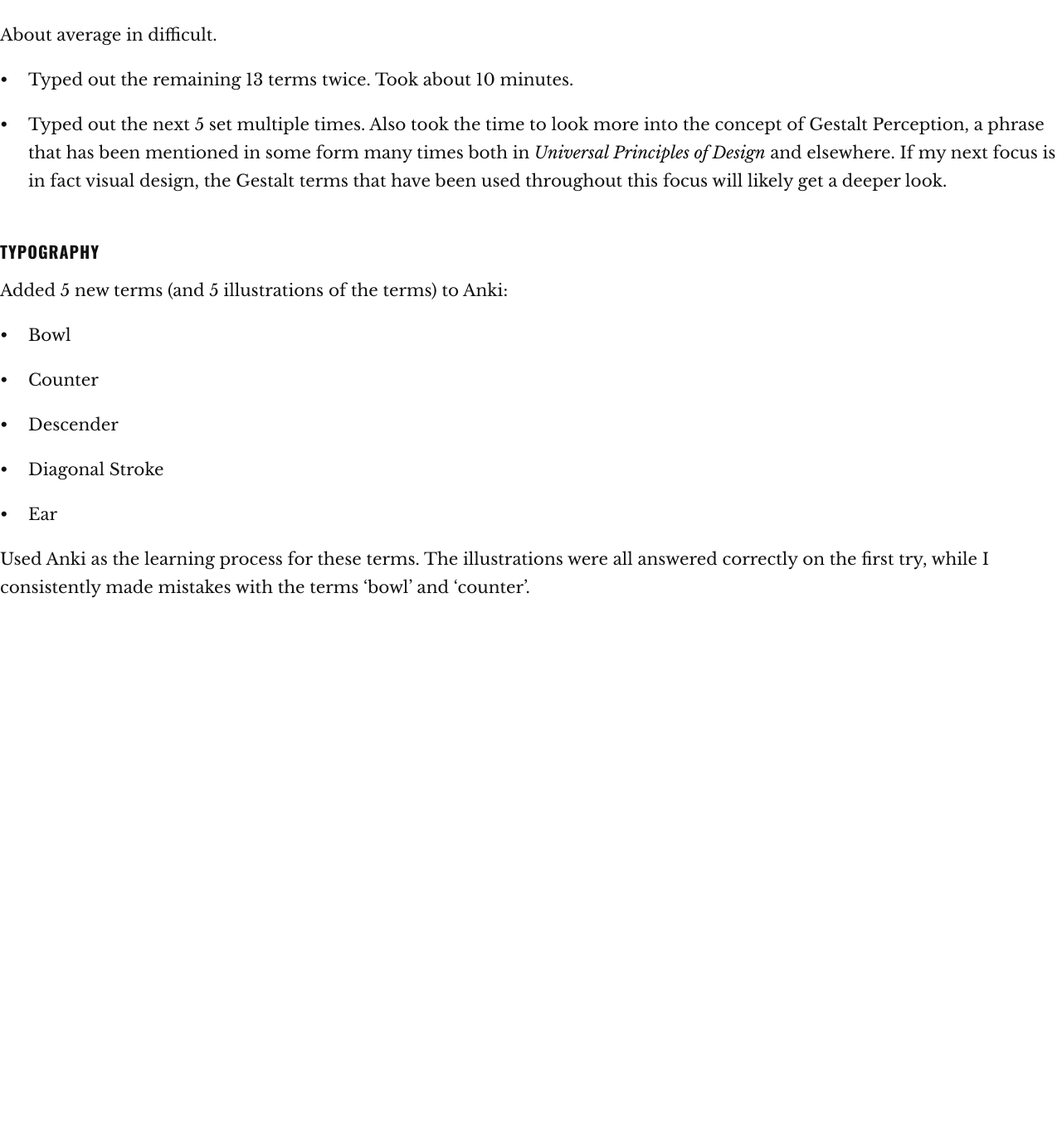
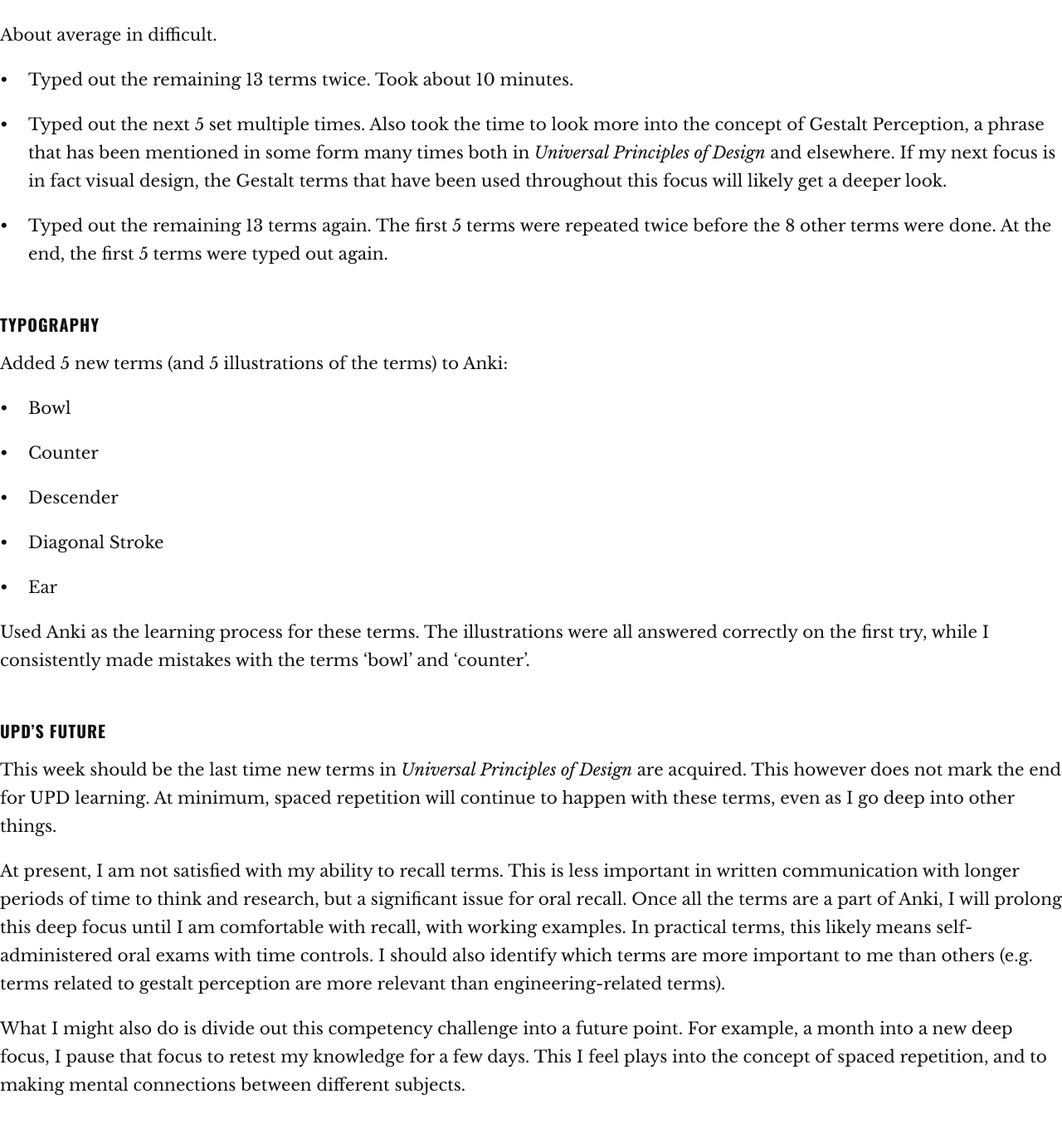
Before and after one commit to jpex/log, a Jekyll site: the page built from _posts/2017-12-04-32.md, in a window 1280 px wide and 1400 px high, scrolled down 566 px. Shown: the top 1360 px of the window at 83% size. Built offline with Jekyll 4.4.1, drawn with Linux system fonts in a browser that asks for light colours; before the commit the page ends 1389 px from its top, so only the background shows below that.

Commit message:
Update 2017-12-04-32.md

```diff
--- a/_posts/2017-12-04-32.md
+++ b/_posts/2017-12-04-32.md
@@ -22,6 +22,8 @@ About average in difficult.
 
 * Typed out the next 5 set multiple times. Also took the time to look more into the concept of Gestalt Perception, a phrase that has been mentioned in some form many times both in *Universal Principles of Design* and elsewhere. If my next focus is in fact visual design, the Gestalt terms that have been used throughout this focus will likely get a deeper look.
 
+* Typed out the remaining 13 terms again. The first 5 terms were repeated twice before the 8 other terms were done. At the end, the first 5 terms were typed out again.
+
 ### Typography
 
 Added 5 new terms (and 5 illustrations of the terms) to Anki:
@@ -37,3 +39,11 @@ Added 5 new terms (and 5 illustrations of the terms) to Anki:
 * Ear
 
 Used Anki as the learning process for these terms. The illustrations were all answered correctly on the first try, while I consistently made mistakes with the terms 'bowl' and 'counter'.
+
+### UPD's Future
+
+This week should be the last time new terms in *Universal Principles of Design* are acquired. This however does not mark the end for UPD learning. At minimum, spaced repetition will continue to happen with these terms, even as I go deep into other things.
+
+At present, I am not satisfied with my ability to recall terms. This is less important in written communication with longer periods of time to think and research, but a significant issue for oral recall. Once all the terms are a part of Anki, I will prolong this deep focus until I am comfortable with recall, with working examples. In practical terms, this likely means self-administered oral exams with time controls. I should also identify which terms are more important to me than others (e.g. terms related to gestalt perception are more relevant than engineering-related terms).
+
+What I might also do is divide out this competency challenge into a future point. For example, a month into a new deep focus, I pause that focus to retest my knowledge for a few days. This I feel plays into the concept of spaced repetition, and to making mental connections between different subjects.
```
Also changed, not shown: other parts of _posts/2017-12-04-32.md (+1 -1 lines).
